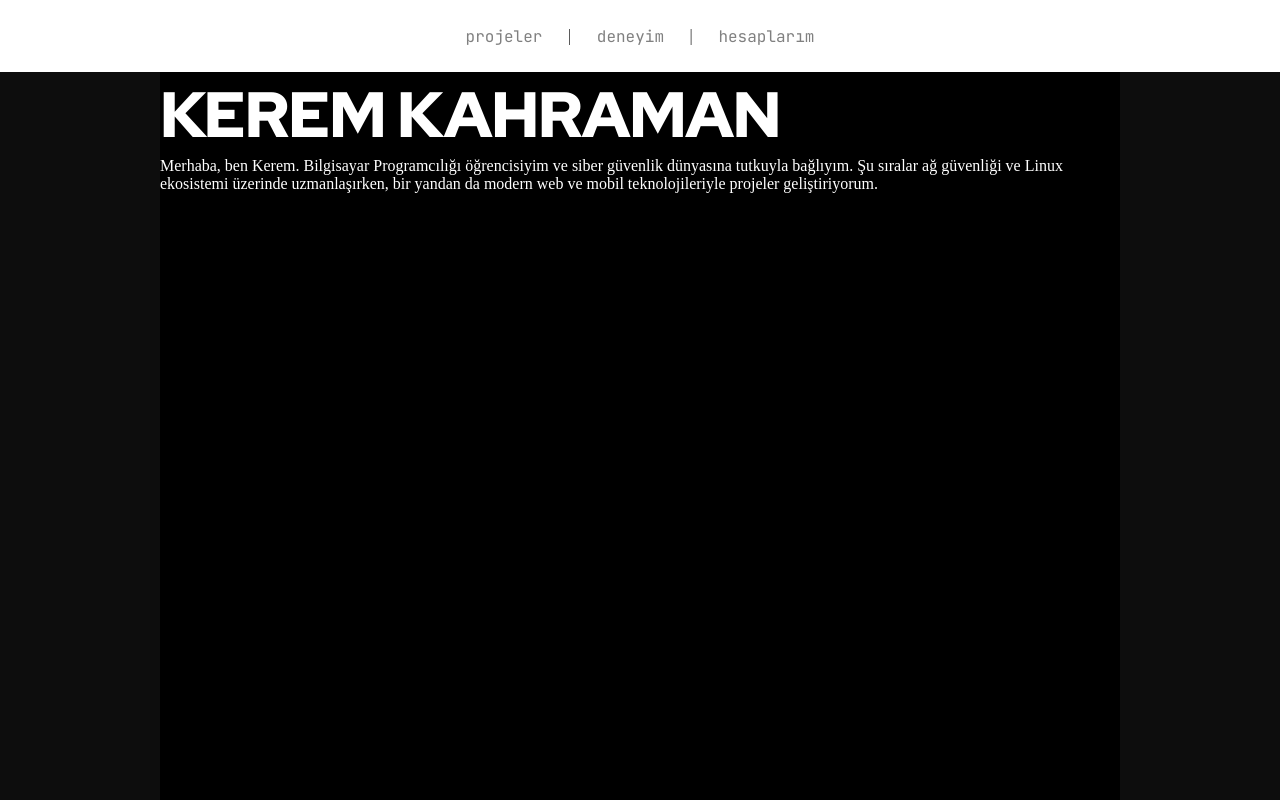
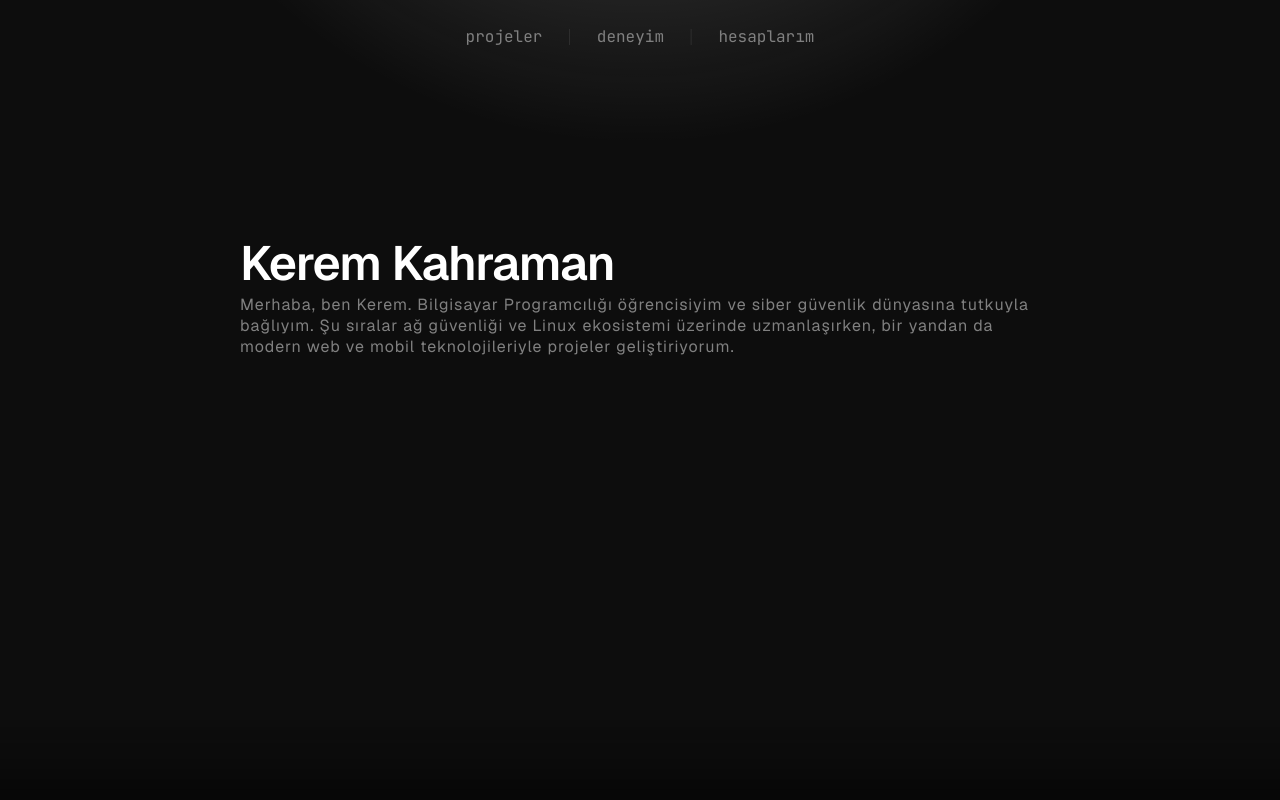
Before and after one commit to keroparator/keroparator.github.io, a plain HTML site: page index.html in a window 1280 px wide. Shown: the top 800 px of the page. Drawn offline with nearby package versions, Linux system fonts and the light colour scheme.

Commit message:
tasarım elementleri eklendi

```diff
--- a/index.html
+++ b/index.html
@@ -7,8 +7,11 @@
 
             <link rel="preconnect" href="https://fonts.googleapis.com">
             <link rel="preconnect" href="https://fonts.gstatic.com" crossorigin>
+            <link href="https://fonts.googleapis.com/css2?family=Lexend:wght@100..900&display=swap" rel="stylesheet">
             <link href="https://fonts.googleapis.com/css2?family=Red+Hat+Display:wght@400;700;900&display=swap" rel="stylesheet">
             <link href="https://fonts.googleapis.com/css2?family=JetBrains+Mono:wght@400;500&display=swap" rel="stylesheet">
+            <link href="https://fonts.googleapis.com/css2?family=Geist:wght@100..900&display=swap" rel="stylesheet">
+            <link href="https://fonts.googleapis.com/css2?family=Geist+Mono:wght@100..900&display=swap" rel="stylesheet">
     </head>
 
     <body>
@@ -27,7 +30,7 @@
 
 
         <div class="main">
-            <h1>KEREM KAHRAMAN</h1>
+            <h1>Kerem Kahraman</h1>
             <p>
                 Merhaba, ben Kerem.
                 Bilgisayar Programcılığı öğrencisiyim ve siber güvenlik dünyasına tutkuyla bağlıyım.
@@ -37,7 +40,14 @@
         </div>
 
 
-        <div class="projects" id="projects">Projelerim</div>
+        <div class="projects" id="projects">
+            <h2>Projelerim</h2>
+        </div>
+
+
+
+
+
         <div class="experience" id="experience">Eğitim</div>
         <div class="accounts" id="accounts">Hesaplarım</div>
     </div>
--- a/style.css
+++ b/style.css
@@ -6,6 +6,24 @@
 
 body {
   background-color: #0D0D0D;
+  background-image: radial-gradient(
+    circle at 50% -50%,
+    rgba(255, 255, 255, 0.3) 0%,
+    transparent 40%
+  ),
+
+  linear-gradient(
+      to top,
+      rgba(0, 0, 0, 0.5) 0%,
+      rgba(0, 0, 0, 0.2) 5%,
+      transparent 10%
+    );
+
+
+
+  background-attachment: fixed;
+  margin: 0;
+  min-height: 100vh;
 }
 
 
@@ -14,7 +32,6 @@ body {
 
 
 .navbar {
-  background-color: white;
   user-select: none;
   position: sticky;
   top: 0;
@@ -66,48 +83,49 @@ body {
 
 
 .container {
-    max-width: 60rem;
-    margin: 0 auto;
+    margin-top: 10rem ;
+    max-width: 50rem;
+    margin-left: auto;
+    margin-right: auto;
+    /*margin: 0 auto;*/
 }
 
 
 h1 {
     display: flex;
 
-    font-family: 'Red Hat Display';
-    font-weight: 900;
+    font-family: 'Geist';
+    font-weight: 600;
     letter-spacing: -1px;
 
     color: #FFFFFF;
-    font-size: 4rem;
+    font-size: 3rem;
 
 }
 
 
 .main {
   height: 1000;
-  background-color: black;
 }
 
 .main p {
-  color: white;
+  color: gray;
+  font-family: Geist;
+  letter-spacing: 1px;
 }
 
 
 
 .projects {
   height: 1000;
-  background-color: white;
 }
 
 .experience {
   height: 1000;
-  background-color: black;
 }
 
 .accounts {
   height: 1000;
-  background-color: white;
 }
 
 
```
